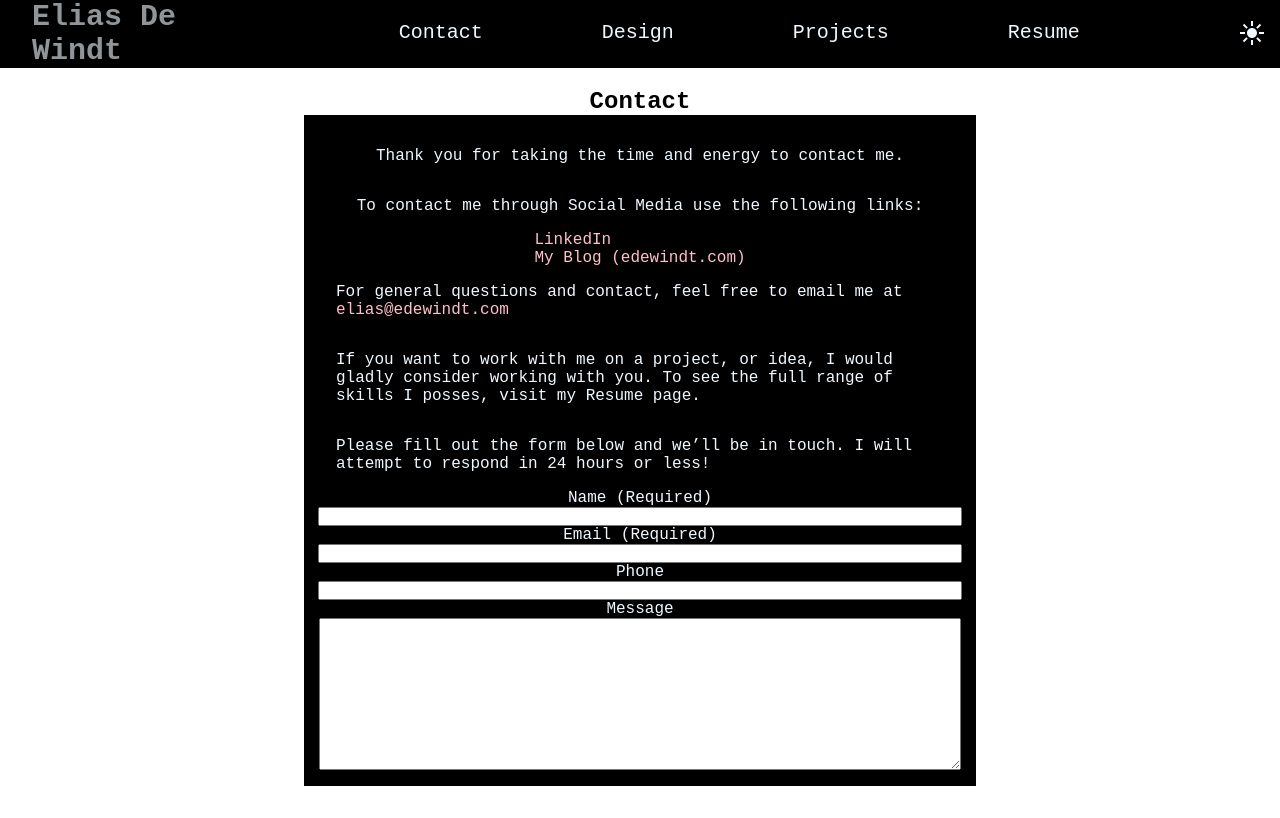
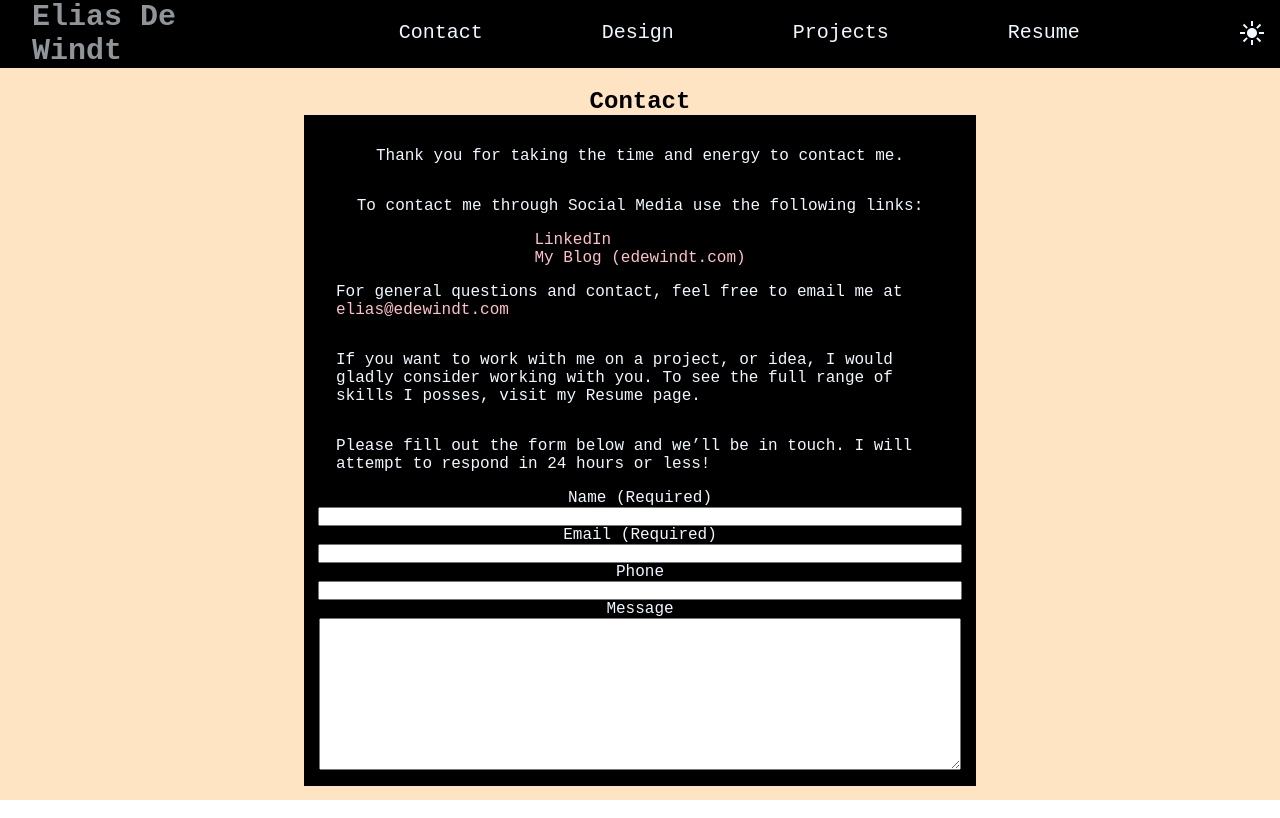
Before and after one commit to edewindt/Portfolio, a SvelteKit app: page /normal-ui/contact in a window 1280 px wide. Built offline with nearby package versions, Linux system fonts and the light colour scheme.

Commit message:
Added container to contact page

```diff
--- a/src/routes/normal-ui/contact/+page.svelte
+++ b/src/routes/normal-ui/contact/+page.svelte
@@ -1,3 +1,4 @@
+<div class="cont">
 	<section>
 		<h1>Contact</h1>
 
@@ -18,8 +19,8 @@
 				To see the full range of skills I posses, visit my Resume page.
 			</p>
 			<p>
-			Please fill out the form below and we’ll be in touch. I will attempt to respond in 24 hours or
-			less!
+				Please fill out the form below and we’ll be in touch. I will attempt to respond in 24 hours
+				or less!
 			</p>
 
 			<form action="">
@@ -31,13 +32,20 @@
 			</form>
 		</div>
 	</section>
+</div>
 
 <style>
+	.cont {
+		background-color: bisque;
+		height: calc(100vh - 3.5rem);
+	}
 	section {
 		display: flex;
 		align-items: center;
 		flex-direction: column;
 		margin: 2rem;
+		padding-top: 2rem;
+		margin-top: 0;
 	}
 	.contact {
 		display: flex;
```
Lines whose indentation alone changed are shown as unchanged.
